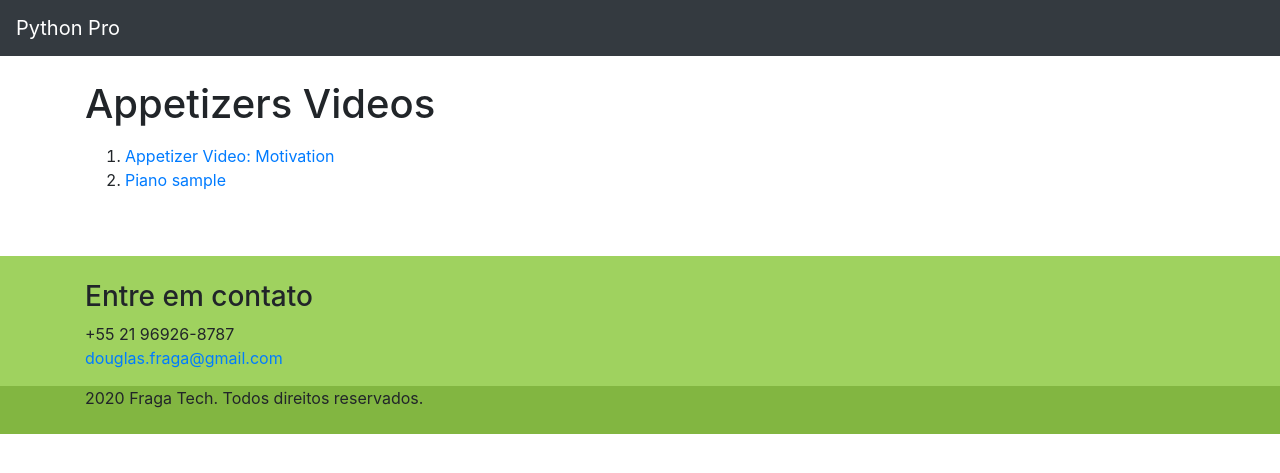
After one commit to dougfraga/django-course, a Django app: page /appetizers/ in a window 1280 px wide. The commit adds this page. Shown: the top 473 px of the page. Run offline with Django 3.2, Linux system fonts and the light colour scheme; some libraries are stand-ins or nearby versions.

Commit message:
Front End initial version added.

```diff
--- /dev/null
+++ b/pypro/appetizers/templates/appetizers/index.html
@@ -0,0 +1,21 @@
+{% extends 'base/base.html' %}
+{% load static %}
+{% block title %}Python Pro - Appetizers{% endblock title %}
+{% block description %}Page with all videos{% endblock description %}
+{% block body %}
+  <div class="container">
+	<div class="row">
+		<div class="col-md-12">
+            <h1 class="mt-4 mb-3">Appetizers Videos</h1>
+            <ol>
+                {% for video in videos %}
+                <li><a href="{{ video.get_absolute_url }}">{{ video.title | default:"No Title" }}</a></li>
+                {% empty %}
+                <li>Appetizer video not found</li>
+                {% endfor %}
+            </ol>
+
+		</div>
+	</div>
+  </div>
+{% endblock body%}
--- a/pypro/appetizers/templates/appetizers/video.html
+++ b/pypro/appetizers/templates/appetizers/video.html
@@ -6,8 +6,8 @@
   <div class="container">
 	<div class="row">
 		<div class="col-md-12">
-            <h1 class="mt-4 mb-3">Appetizer Video: Motivation</h1>
-            <iframe width="560" height="315" src="https://www.youtube.com/embed/93J_ZDruRM4" frameborder="0"
+            <h1 class="mt-4 mb-3">{{ video.title | default:"No Title" }}</h1>
+            <iframe width="560" height="315" src="https://www.youtube.com/embed/{{ video.youtube_id }}" frameborder="0"
                     allow="accelerometer; autoplay; clipboard-write; encrypted-media; gyroscope; picture-in-picture"
                     allowfullscreen></iframe>
 		</div>
--- a/pypro/appetizers/urls.py
+++ b/pypro/appetizers/urls.py
@@ -1,8 +1,9 @@
 from django.urls import path
 
-from pypro.appetizers.views import video
+from pypro.appetizers.views import video, index
 
 app_name = 'appetizers'
 urlpatterns = [
     path('<slug:slug>', video, name='video'),
+    path('', index, name='index'),
 ]
--- a/pypro/appetizers/views.py
+++ b/pypro/appetizers/views.py
@@ -1,5 +1,29 @@
 from django.shortcuts import render
+from django.urls import reverse
+
+
+class Video:
+    def __init__(self, slug, title, youtube_id):
+        self.slug = slug
+        self.title = title
+        self.youtube_id = youtube_id
+
+    def get_absolute_url(self):
+        return reverse('appetizers:video', args=(self.slug,))
+
+
+videos = [
+    Video('motivation', 'Appetizer Video: Motivation', '93J_ZDruRM4'),
+    Video('piano', 'Piano sample', 'vhJNpOkJFkc')
+]
+
+videos_dct = {v.slug: v for v in videos}
+
+
+def index(request):
+    return render(request, 'appetizers/index.html', context={'videos': videos})
 
 
 def video(request, slug):
-    return render(request, 'appetizers/video.html')
+    v = videos_dct[slug]
+    return render(request, 'appetizers/video.html', context={'video': v})
--- a/pypro/base/templates/base/base.html
+++ b/pypro/base/templates/base/base.html
@@ -35,29 +35,7 @@
 
   {% block body %}{% endblock body%}
 
-  <footer class="main-footer mt-5 pt-4">
-	  <div class="container">
-		  <div class="row">
-			  <div class="col">
-				<h3>Entre em contato</h3>
-				  <address>
-					  +55 21 96926-8787
-					  <br/>
-					  <a href="mailto:douglas.fraga@gmail.com">douglas.fraga@gmail.com</a>
-				  </address>
-			  </div>
-		  </div>
-	  </div>
-	  <div class="rights pb-4">
-		  <div class="container">
-			  <div class="row">
-				  <div class="col">
-					{% now 'Y' %} Fraga Tech. Todos direitos reservados.
-				  </div>
-			  </div>
-		  </div>
-	  </div>
-  </footer>
+ {% include 'base/footer.html' with email_contact='douglas.fraga@gmail.com' only %}
 
   </body>
 </html>
--- /dev/null
+++ b/pypro/base/templates/base/footer.html
@@ -0,0 +1,23 @@
+ <footer class="main-footer mt-5 pt-4">
+	  <div class="container">
+		  <div class="row">
+			  <div class="col">
+				<h3>Entre em contato</h3>
+				  <address>
+					  +55 21 96926-8787
+					  <br/>
+					  <a href="mailto:{{ email_contact }}">{{ email_contact }}</a>
+				  </address>
+			  </div>
+		  </div>
+	  </div>
+	  <div class="rights pb-4">
+		  <div class="container">
+			  <div class="row">
+				  <div class="col">
+					{% now 'Y' %} Fraga Tech. Todos direitos reservados.
+				  </div>
+			  </div>
+		  </div>
+	  </div>
+  </footer>
```
Also changed, not shown: pypro/appetizers/tests/tests_indexes.py (added, +36 -0 lines), pypro/appetizers/tests/tests_video.py (renamed from pypro/appetizers/tests.py, +1 -1 lines), pypro/base/tests/test_home.py (+4 -0 lines), pypro/appetizers/tests/__init__.py (added).
